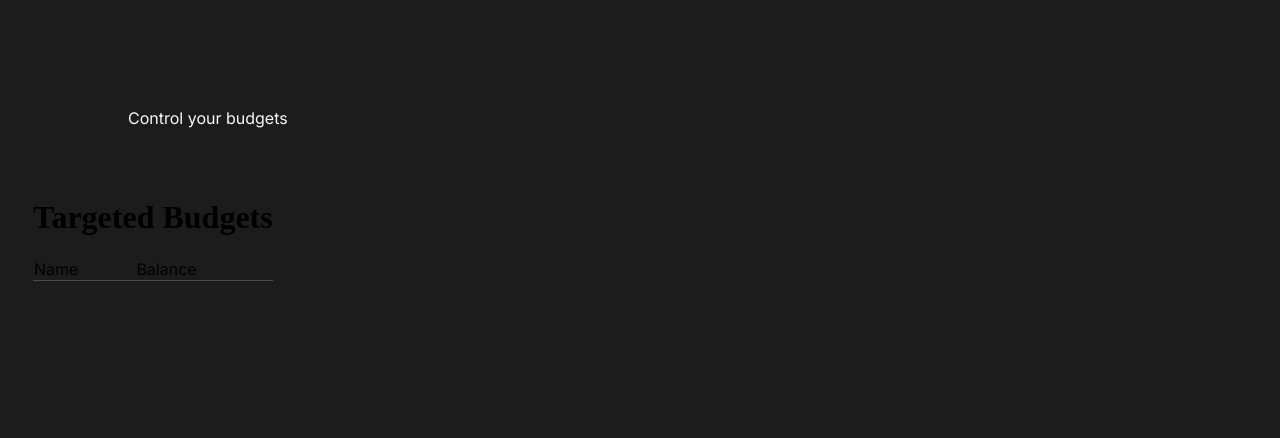
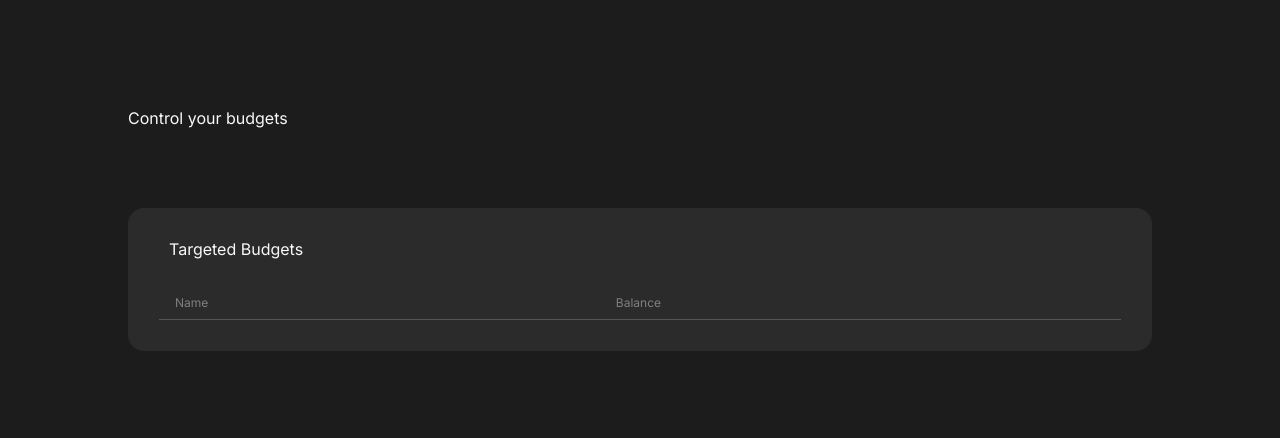
Before and after one commit to pbielenia/Ctrl-Budgets, a Django app: page /investments/ in a window 1280 px wide. Shown: the top 438 px of the page. Run offline with Django 4.2, Linux system fonts and the light colour scheme; data that the repository does not hold is empty.

Commit message:
[css][main] Add styles

```diff
--- a/ctrl_budgets/investments/templates/investments/index.html
+++ b/ctrl_budgets/investments/templates/investments/index.html
@@ -7,14 +7,15 @@
     <nav><a href="/investments">Control your budgets</a></nav>
 </div>
 
-<div>
-    <h1>Targeted Budgets</h1>
-    <div>
-        <table>
+<div class="content">
+    <div class="grid-item grid-item-position-wide">
+        <div class="grid-item-header">Targeted Budgets</div>
+        <div class="grid-item-body">
+            <table class="table-responsive">
                 <thead>
                     <tr>
-                    <td>Name</td>
-                    <td>Balance</td>
+                        <th>Name</th>
+                        <th>Balance</th>
                     </tr>
                 </thead>
                 <tbody>
@@ -22,13 +23,16 @@
                     <tr>
                         <td>{{budget.name}}</td>
                         <td>{{budget.balance}} PLN</td>
-                    <td><a href="{% url 'investments:targeted_budget' budget.id %}">Details</a></td>
+                        <td><a class="button table-button"
+                                href="{% url 'investments:targeted_budget' budget.id %}">Details</a>
+                        </td>
                         {% endfor %}
                     </tr>
                 </tbody>
             </table>
         </div>
     </div>
+</div>
 
 {% endblock %}
 
--- a/ctrl_budgets/static/ctrl_budgets/style.css
+++ b/ctrl_budgets/static/ctrl_budgets/style.css
@@ -60,7 +60,7 @@ a:active {
 
     display: grid;
     grid-template-columns: repeat(4, 1fr);
-    grid-auto-rows: 150px;
+    grid-template-rows: auto;
     column-gap: 30px;
     row-gap: 30px;
 
@@ -71,7 +71,7 @@ a:active {
 
     justify-content: center;
 
-    /* outline: dashed 1px black; */
+    /* outline: dashed 1px yellowgreen; */
 }
 
 .grid-item {
@@ -85,6 +85,10 @@ a:active {
     border-radius: 1rem;
 
     /* outline: dashed 1px black; */
+}
+
+.grid-item-position-wide {
+    grid-column: 1/-1;
 }
 
 .grid-item-position-span3-25 {
@@ -208,6 +212,13 @@ a:active {
     padding: .625rem .625rem;
 }
 
+.table-button {
+    background-color: rgb(165 180 252);
+    border-color: rgb(165 180 252);
+
+    padding: .25rem 1rem;
+}
+
 .form-base select option {
     color: rgb(165 180 252);
     background-color: #2b2b2b;
```
Lines whose indentation alone changed are shown as unchanged.
